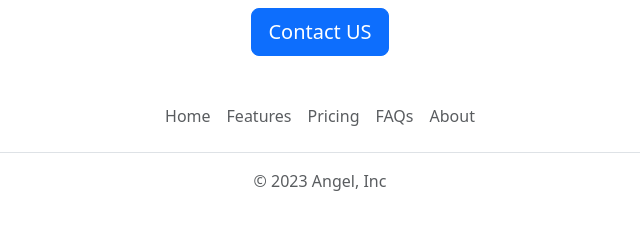
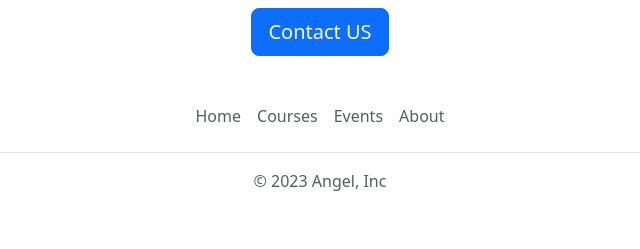
Before and after one commit to meroaangel/angel-career-website-v2, a Flask app: page / in a window 1280 px wide. Shown: the part 1342-1591 px from the top of the page, without its empty margins (320-960 px from the left). Run offline with Flask 3, Linux system fonts and the light colour scheme.

Commit message:
functional and aesthetics improvements

```diff
--- a/templates/footer.html
+++ b/templates/footer.html
@@ -1,11 +1,10 @@
 <div class="container">
   <footer class="py-3 my-4">
     <ul class="nav justify-content-center border-bottom pb-3 mb-3">
-      <li class="nav-item"><a href="#" class="nav-link px-2 text-body-secondary">Home</a></li>
-      <li class="nav-item"><a href="#" class="nav-link px-2 text-body-secondary">Features</a></li>
-      <li class="nav-item"><a href="#" class="nav-link px-2 text-body-secondary">Pricing</a></li>
-      <li class="nav-item"><a href="#" class="nav-link px-2 text-body-secondary">FAQs</a></li>
-      <li class="nav-item"><a href="#" class="nav-link px-2 text-body-secondary">About</a></li>
+      <li class="nav-item"><a href="https://angelmero.dev" class="nav-link px-2 text-body-secondary">Home</a></li>
+      <li class="nav-item"><a href="https://angelmero.dev/courses" class="nav-link px-2 text-body-secondary">Courses</a></li>
+      <li class="nav-item"><a href="https://angelmero.dev/events" class="nav-link px-2 text-body-secondary">Events</a></li>
+      <li class="nav-item"><a href="https://angelmero.dev/about" class="nav-link px-2 text-body-secondary">About</a></li>
     </ul>
     <p class="text-center text-body-secondary">&copy; 2023 Angel, Inc</p>
   </footer>
--- a/templates/home.html
+++ b/templates/home.html
@@ -42,7 +42,7 @@
             {% endfor %}
          <div>
           <div class="text-center">
-          <button class="btn btn-primary btn-lg">Contact US</button>
+          <a class="btn btn-primary btn-lg" href="mailto:hello@angelmero.dev?subject=Questions%20about%20job%20openings&body=My%20name%3A%20%3Cyour%20name%20here%3E%0D%0A%0D%0AMy%20questions%3A%20%3Center%20questions%20here%3E">Contact US</a>
           </div>
       </div>
         {% include 'footer.html' %}
--- a/templates/jobitem.html
+++ b/templates/jobitem.html
@@ -14,7 +14,7 @@
         </div>
 
         <div class="col-2">
-        <button type="button" class="btn btn-primary">Apply</button>
+        <a href="mailto:hello@angelmero.dev?subject=Application for {{job['title']}}" type="button" class="btn btn-primary">Apply</a>
         </div>
 
 </div>
```
